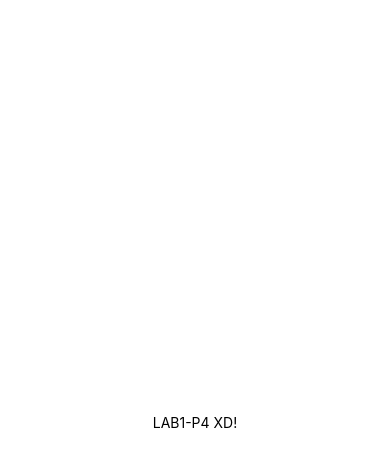
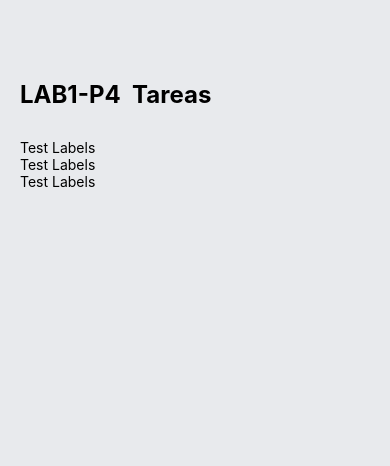
Before and after one commit to RUSSELLM70/LAB1-P4, a React Native app: screen / in a window 390 px wide. Shown: the top 466 px of the page. Built offline with nearby package versions, Linux system fonts and the light colour scheme.

Commit message:
Second commint -- Test labels and styles Tasks

```diff
--- a/App.js
+++ b/App.js
@@ -1,11 +1,26 @@
-import { StatusBar } from 'expo-status-bar';
-import { StyleSheet, Text, View } from 'react-native';
+import React, {useState} from 'react';
+import { KeyboardAvoidingView, StyleSheet, Text, View, TextInput, TouchableOpacity, Keyboard, ScrollView } from 'react-native';
+import Task from './Components/Task';
 
 export default function App() {
+
   return (
     <View style={styles.container}>
-      <Text>LAB1-P4 XD!</Text>
-      <StatusBar style="auto" />
+
+          {/* Today's Tasks  - P4 Tasks*/}
+      <View style={styles.tasksWrapper}>
+        <Text style={styles.sectionTitle}>LAB1-P4  Tareas</Text>
+
+        <View style={styles.items}>
+          {/* This is where the tasks will go! */}
+
+          <Task Text={'Task 1'} />
+          <Task Text={'Task 2'} />
+          <Task Text={'Task 3'} />
+
+        </View>
+      </View>
+
     </View>
   );
 }
@@ -13,8 +28,17 @@ export default function App() {
 const styles = StyleSheet.create({
   container: {
     flex: 1,
-    backgroundColor: '#fff',
-    alignItems: 'center',
-    justifyContent: 'center',
+    backgroundColor: '#E8EAED',
+  },
+  tasksWrapper: {
+    paddingTop: 80,
+    paddingHorizontal: 20,
+  },
+  sectionTitle: {
+    fontSize: 24,
+    fontWeight: 'bold'
+  },
+  items: {
+    marginTop: 30,
   },
 });
--- /dev/null
+++ b/Components/Task.js
@@ -0,0 +1,48 @@
+import React from 'react';
+import { View, Text, StyleSheet, TouchableOpacity } from 'react-native';
+
+const Task = (props) => {
+
+  return (
+    <View>
+          <Text>Test Labels</Text>
+    </View>
+  )
+}
+
+const styles = StyleSheet.create({
+  item: {
+    backgroundColor: '#FFF',
+    padding: 15,
+    borderRadius: 10,
+    flexDirection: 'row',
+    alignItems: 'center',
+    justifyContent: 'space-between',
+    marginBottom: 20,
+  },
+  itemLeft: {
+    flexDirection: 'row',
+    alignItems: 'center',
+    flexWrap: 'wrap'
+  },
+  square: {
+    width: 24,
+    height: 24,
+    backgroundColor: '#55BCF6',
+    opacity: 0.4,
+    borderRadius: 5,
+    marginRight: 15,
+  },
+  itemText: {
+    maxWidth: '80%',
+  },
+  circular: {
+    width: 12,
+    height: 12,
+    borderColor: '#55BCF6',
+    borderWidth: 2,
+    borderRadius: 5,
+  },
+});
+
+export default Task;
```
